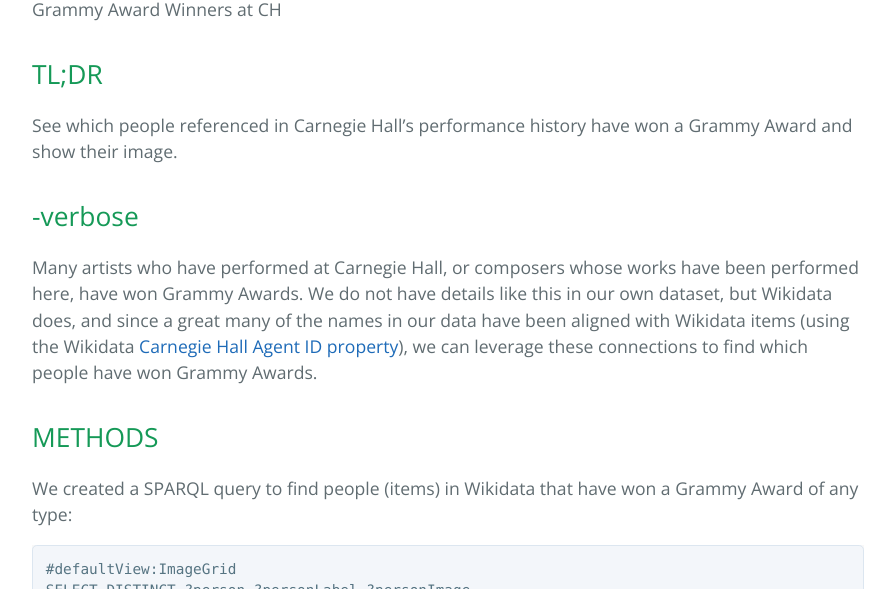
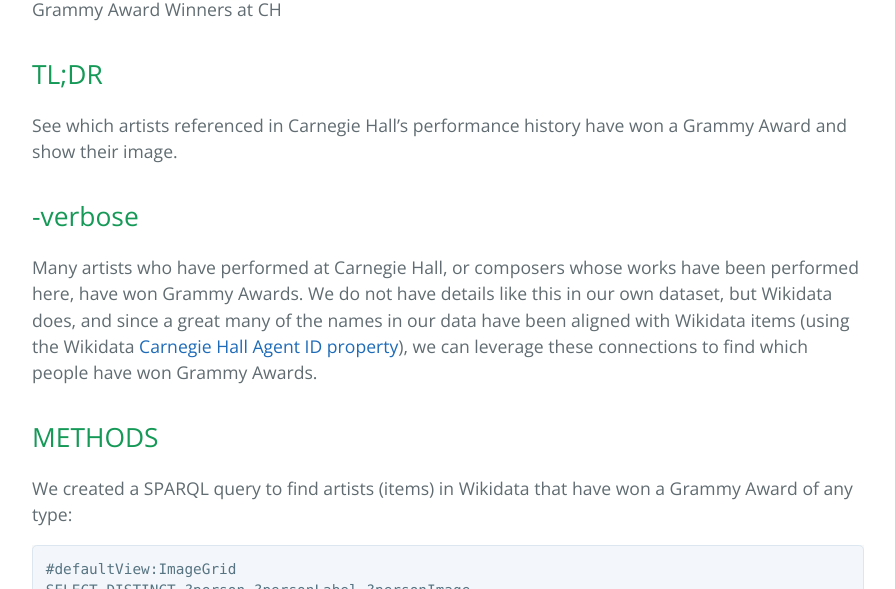
Before and after one commit to CarnegieHall/datalab, a Jekyll site: the page built from experiments/chdl-0005.md, in a window 1280 px wide and 900 px high, scrolled down 1091 px. Shown: the part 147-736 px from the top of the window, without its empty margins (192-1087 px from the left). Built offline with Jekyll 4.4.1, drawn with Linux system fonts in a browser that asks for light colours; our own code applies the rules of GitHub Pages for plain Markdown files; some of the changed text lies outside the part shown.

Commit message:
change people to artists

````diff
--- a/experiments/chdl-0005.md
+++ b/experiments/chdl-0005.md
@@ -2,7 +2,7 @@
 
 ## Grammy Award Winners at CH
 
-An image grid of people from Carnegie Hall's performance history that have won a Grammy Award.
+An image grid of artists from Carnegie Hall's performance history that have won a Grammy Award.
 
 <figure class="chart_container">
   <iframe style="width: 80vw; height: 50vh; border: none;" src="https://query.wikidata.org/embed.html#%23defaultView%3AImageGrid%0ASELECT%20DISTINCT%20%3Fperson%20%3FpersonLabel%20%3FpersonImage%0A%28IRI%28CONCAT%28%22http%3A%2F%2Fdata.carnegiehall.org%2Fnames%2F%22%2C%28STR%28%3FchAgent_id%29%29%29%29%20AS%20%3FchLOD%29%0AWHERE%20%7B%0A%20%20%3Fperson%20%28wdt%3AP166%2Fwdt%3AP279%2a%29%20wd%3AQ41254%20%3B%0A%20%20%20%20%20%20%20%20%20%20%20%20%20%20%20%20%20%20%20%20%20%20%20%20%20%20%20%20%20%20%20wdt%3AP4104%20%3FchAgent_id%20.%0A%20%20OPTIONAL%20%7B%20%3Fperson%20wdt%3AP18%20%3FpersonImage.%20%7D%0A%20%20SERVICE%20wikibase%3Alabel%20%7B%20bd%3AserviceParam%20wikibase%3Alanguage%20%22en%22.%20%7D%0A%7D" referrerpolicy="origin" sandbox="allow-scripts allow-same-origin allow-popups" >
@@ -17,14 +17,14 @@ An image grid of people from Carnegie Hall's performance history that have won a
 Grammy Award Winners at CH
 
 ## TL;DR
-See which people referenced in Carnegie Hall's performance history have won a Grammy Award and show their image.
+See which artists referenced in Carnegie Hall's performance history have won a Grammy Award and show their image.
 
 ## -verbose
 
   Many artists who have performed at Carnegie Hall, or composers whose works have been performed here, have won Grammy Awards. We do not have details like this in our own dataset, but Wikidata does, and since a great many of the names in our data have been aligned with Wikidata items (using the Wikidata <a href="https://www.wikidata.org/wiki/Property:P4104" target="_blank">Carnegie Hall Agent ID property</a>), we can leverage these connections to find which people have won Grammy Awards.
 
 ## METHODS
-We created a SPARQL query to find people (items) in Wikidata that have won a Grammy Award of any type:
+We created a SPARQL query to find artists (items) in Wikidata that have won a Grammy Award of any type:
 
 ```
 #defaultView:ImageGrid
@@ -38,7 +38,7 @@ WHERE {
 }
 ```
 
-The following line in the query looks for people that have won an award that is identified as a subclass of a Grammy Award -- so it doesn't matter if the artist won Best New Artist, Best Classical Instrumental Solo, or even a Lifetime Achievement Award; this will find it:
+The following line in the query looks for artists that have won an award that is identified as a subclass of a Grammy Award -- so it doesn't matter if the artist won Best New Artist, Best Classical Instrumental Solo, or even a Lifetime Achievement Award; this will find it:
 
 ```
 ?person (wdt:P166/wdt:P279*) wd:Q41254
````
